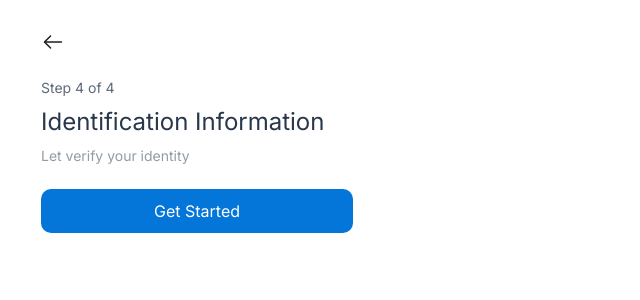
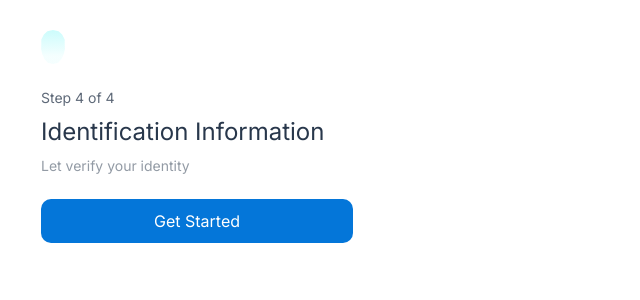
Before and after one commit to Maxwell011/moni-finance, a Next.js app: page /setup/verify in a window 1280 px wide. Shown: the top 300 px of the page, without its empty margins (0-640 px from the left). Built offline with nearby package versions, Linux system fonts and the light colour scheme.

Commit message:
Update arrow left image source

```diff
--- a/src/app/setup/verify/page.tsx
+++ b/src/app/setup/verify/page.tsx
@@ -14,7 +14,7 @@ export default function VerifyFace() {
           onClick={() => router.push("/setup/identification")}
         >
           <Image
-            src='/arrow-left.svg'
+            src='/Group.svg'
             alt='Arrow left'
             width={24}
             height={24}
```
